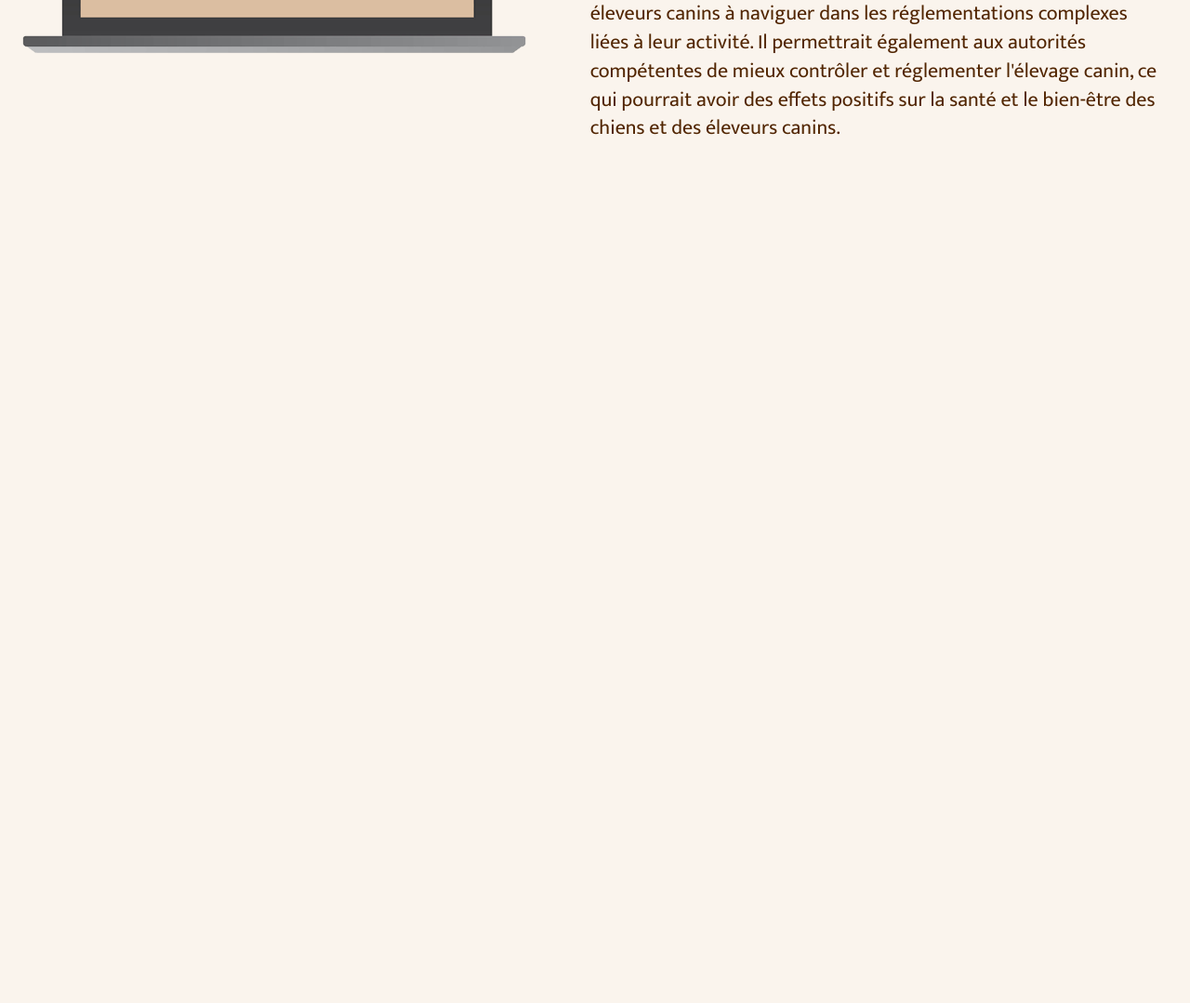
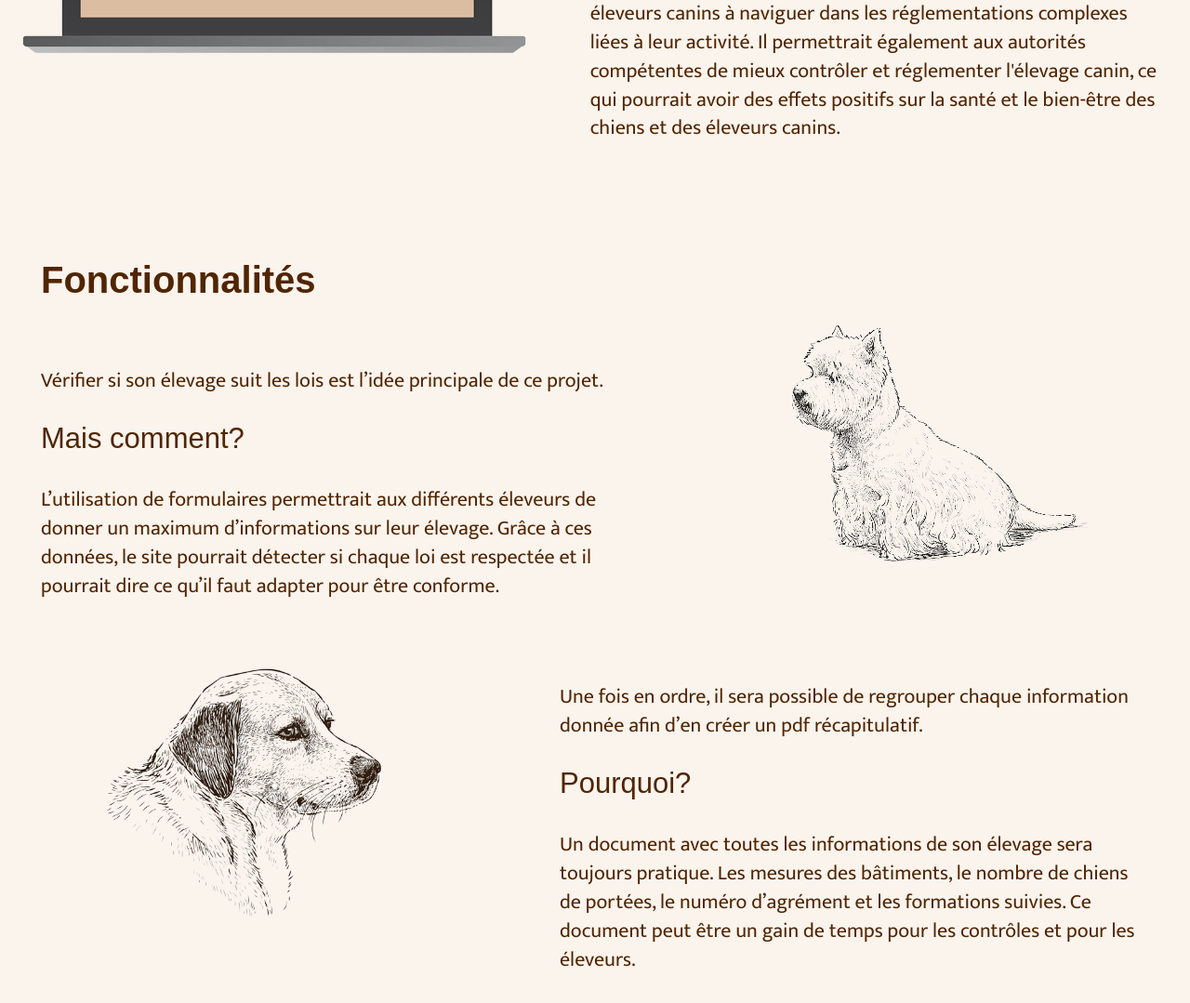
Before and after one commit to Auloryn/TFA, a website: page src/index.html in a window 1280 px wide. Shown: the part 3561-4640 px from the top of the page at 93% size. Before the commit the page ends 3814 px from the top, so only its background shows below. Drawn offline with nearby package versions, Linux system fonts and the light colour scheme; files that its build step writes are made by us from their sources; a web font is replaced by a local one.

Commit message:
section fonctionnalites + réglages animation scroll

```diff
--- a/src/index.html
+++ b/src/index.html
@@ -204,8 +204,7 @@
     </p>
   </section>
   <!-- section problèmes -->
-  <div class="scroll-container
-  ">
+  <div class="scroll-container">
     <section class="section section--problemes" id="problemes">
       <h2 class="title title--second title--prob">Problèmes</h2>
       <div class="timeline-prob"></div>
@@ -272,6 +271,7 @@
         garantissant le bien-être des animaux et le respect des normes éthiques.
       </p>
     </section>
+
   </div>
   <section class="section section--solution" id="solution">
     <h2 class="title title--second">Solution</h2>
@@ -289,8 +289,32 @@
       réglementations complexes liées à leur activité. Il permettrait également aux autorités compétentes de mieux
       contrôler et réglementer l'élevage canin, ce qui pourrait avoir des effets positifs sur la santé et le bien-être
       des chiens et des éleveurs canins.
+    </p>
+  </section>
+  <section class="section section--fonctionnalites">
+    <h2 class="title title--second">Fonctionnalités</h2>
+    <img class="img img1" src="assets/images/istockphoto-495097142-612x612.png" alt="dessin de chien">
+    <p class="text text1">
+      Vérifier si son élevage suit les lois est l’idée principale de ce projet.
+      <br><br>
+      <span class="text--big">Mais comment?</span>
+      <br><br>
+      L’utilisation de formulaires permettrait aux différents éleveurs de donner un maximum d’informations sur leur
+      élevage. Grâce à ces données, le site pourrait détecter si chaque loi est respectée et il pourrait dire ce qu’il
+      faut adapter pour être conforme.
+    </p>
+    <img class="img img2" src="assets/images/istockphoto-1408210534-612x612.png" alt="dessin de chien">
+    <p class="text text2">
+      Une fois en ordre, il sera possible de regrouper chaque information donnée afin d’en créer un pdf récapitulatif.
+      <br><br>
+      <span class="text--big">Pourquoi?</span>
+      <br><br>
 
+      Un document avec toutes les informations de son élevage sera toujours pratique. Les mesures des bâtiments, le
+      nombre de chiens de portées, le numéro d’agrément et les formations suivies.
+      Ce document peut être un gain de temps pour les contrôles et pour les éleveurs.
     </p>
+
   </section>
 </body>
 
--- /dev/null
+++ b/src/styles/_fonctionnalites.scss
@@ -0,0 +1,52 @@
+//Section fonctionnalités
+
+
+//desktop
+
+@media screen and (min-width: 768px) {
+
+    .section--fonctionnalites {
+        grid-template-rows: 44px, 1fr, 1fr;
+        grid-row-gap: 0px;
+        width: 100vw;
+        justify-items: center;
+
+        .title--second {
+            grid-area: 1 / 1 / 2 / 5;
+            justify-self: left;
+            margin-left: 44px;
+        }
+
+        .text {
+            max-width: 55ch;
+            margin: 44px;
+        }
+
+        .text--big {
+            font-size: 31px;
+            font-family: "larken", sans-serif;
+        }
+
+        .img {
+            width: 25vw;
+        }
+
+        .text1 {
+            grid-area: 2 / 1 / 3 / 5;
+        }
+
+        .img1 {
+            grid-area: 2 / 5 / 3 / 8;
+        }
+
+        .text2 {
+            grid-area: 3 / 4 / 4 / 8;
+        }
+
+        .img2 {
+            grid-area: 3 / 1 / 4 / 4;
+        }
+    }
+
+
+}
--- a/src/styles/_main.scss
+++ b/src/styles/_main.scss
@@ -38,7 +38,6 @@ body {
     body {
         font-size: 22px;
         min-width: 55ch;
-        max-width: 100px;
         line-height: 31px;
     }
 
@@ -66,4 +65,5 @@ body {
         display: none;
 
     }
+
 }
--- a/src/styles/_probleme.scss
+++ b/src/styles/_probleme.scss
@@ -91,7 +91,7 @@
         width: 200vw;
         height: 100vw;
         margin: 0 22px;
-        overflow: scroll;
+        overflow: hidden;
 
 
 
--- a/src/styles/_select.scss
+++ b/src/styles/_select.scss
@@ -61,6 +61,7 @@
 @media screen and (min-width: 768px) {
 
     .scroll-container {
+
 
         .section--selectionne {
             width: 100vw;
--- a/src/styles/app.scss
+++ b/src/styles/app.scss
@@ -7,3 +7,4 @@
 @import 'probleme';
 @import 'select';
 @import 'solution';
+@import 'fonctionnalites';
```
